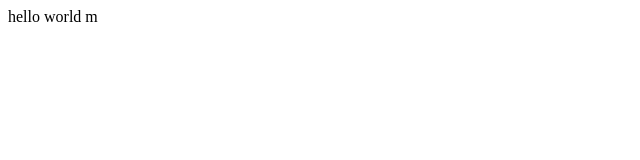
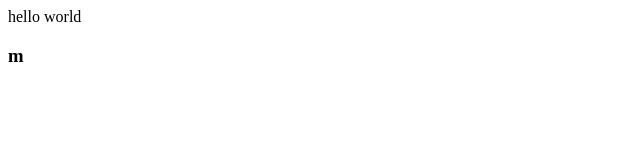
Before and after one commit to ryan6-bit/ryan6-bit.github.io, a plain HTML site: page index.html in a window 1280 px wide. Shown: the full height of the page, 0-640 px from the left. Drawn offline with Linux system fonts and the light colour scheme.

Commit message:
Update index.html

```diff
--- a/index.html
+++ b/index.html
@@ -3,6 +3,6 @@
 </head>
 <body>
   hello world
-  m
+  <h3>m</h3
 
 </body>
```
